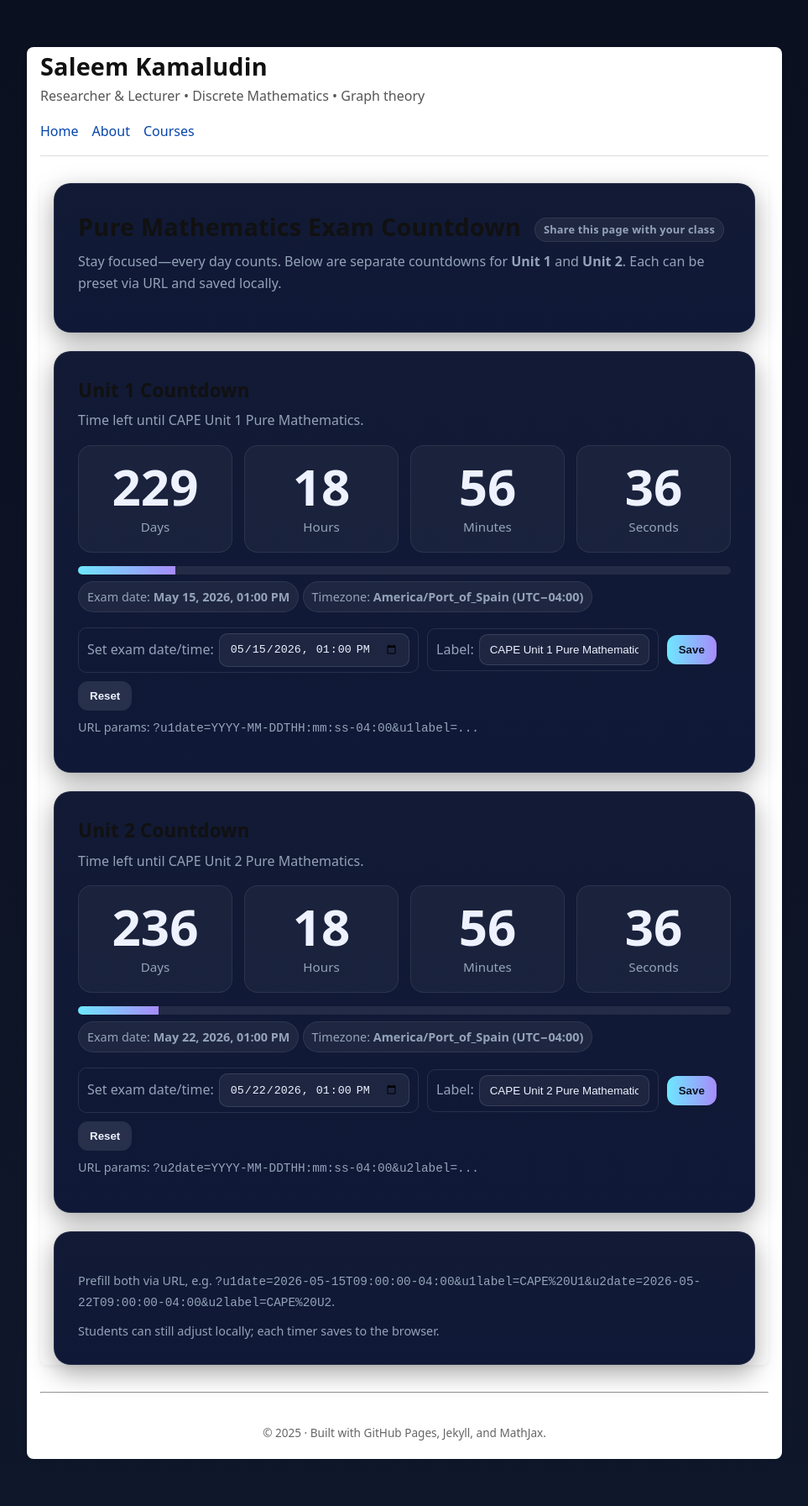
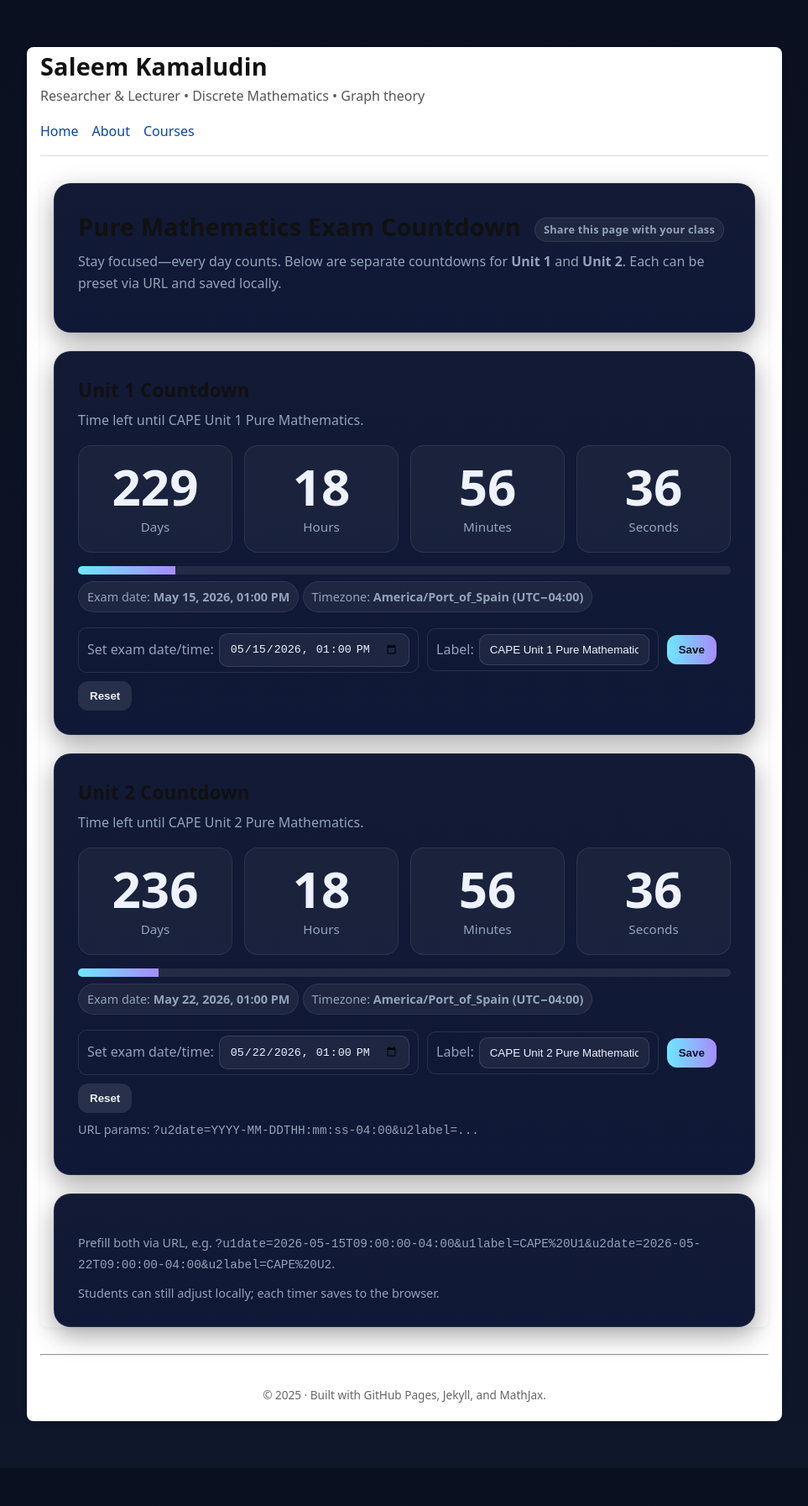
Before and after one commit to SaleemKamaludin/SaleemKamaludin.github.io, a Jekyll site: the page built from countdown/pure-math/index.html, in a window 1280 px wide. Shown: the whole page at 84% size, without its empty margins (158-1121 px from the left). Built offline with Jekyll 4.4.1, drawn with Linux system fonts in a browser that asks for light colours; after the commit the page ends 1748 px from its top, so only the background shows below that.

Commit message:
Update index.html

```diff
--- a/countdown/pure-math/index.html
+++ b/countdown/pure-math/index.html
@@ -74,7 +74,7 @@ title: Pure Mathematics Exam Countdown
           <button class="save">Save</button>
           <button class="reset btn-ghost">Reset</button>
         </div>
-        <p class="note">URL params: <code>?u1date=YYYY-MM-DDTHH:mm:ss-04:00&u1label=...</code></p>
+      <!--  <p class="note">URL params: <code>?u1date=YYYY-MM-DDTHH:mm:ss-04:00&u1label=...</code></p> -->
       </div>
 
       <!-- UNIT 2 -->
```
